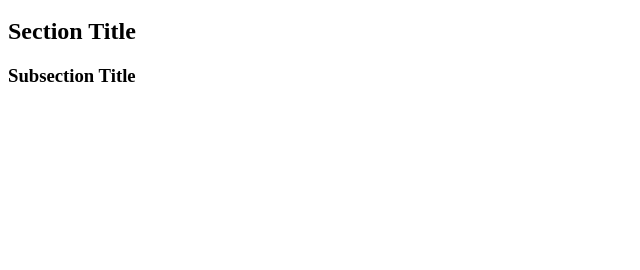
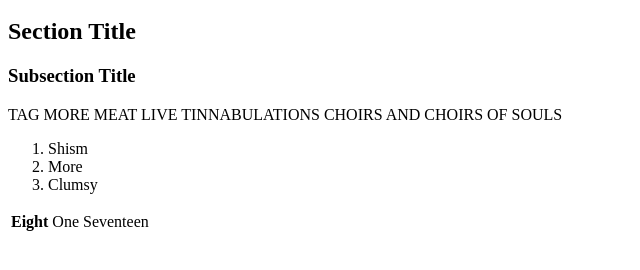
Before and after one commit to pakar01-ai/Database-Website, a plain HTML site: page Index.html in a window 1280 px wide. Shown: the part 48-318 px from the top of the page, without its empty margins (0-640 px from the left). Drawn offline with Linux system fonts and the light colour scheme.

Commit message:
Update Index.html

```diff
--- a/Index.html
+++ b/Index.html
@@ -1,11 +1,38 @@
 <DOCTYPE html>
 <html>
     <HEAD>
+<link rel="stylesheet" href="Style.CSS">
 
     </HEAD>
     <BODY>
  <h1> Page </Title></h1>
 <h2> Section Title</h2>
 <h3> Subsection Title</h3>
-    </BODY>
+
 </html>
+
+<p> TAG MORE MEAT LIVE TINNABULATIONS CHOIRS AND CHOIRS OF SOULS</p>
+<!--Lists-->
+<!--Ordered ol == ordered list -->
+<ol>
+<li> Shism </li>
+<li> More </li>
+<li> Clumsy </li>
+
+</ol>
+
+<Table>
+
+<tr>
+<th> Eight </th>
+<td> One </td>
+<td> Seventeen</td>
+<tr>
+
+
+
+
+
+</Table>
+
+</BODY>
```
